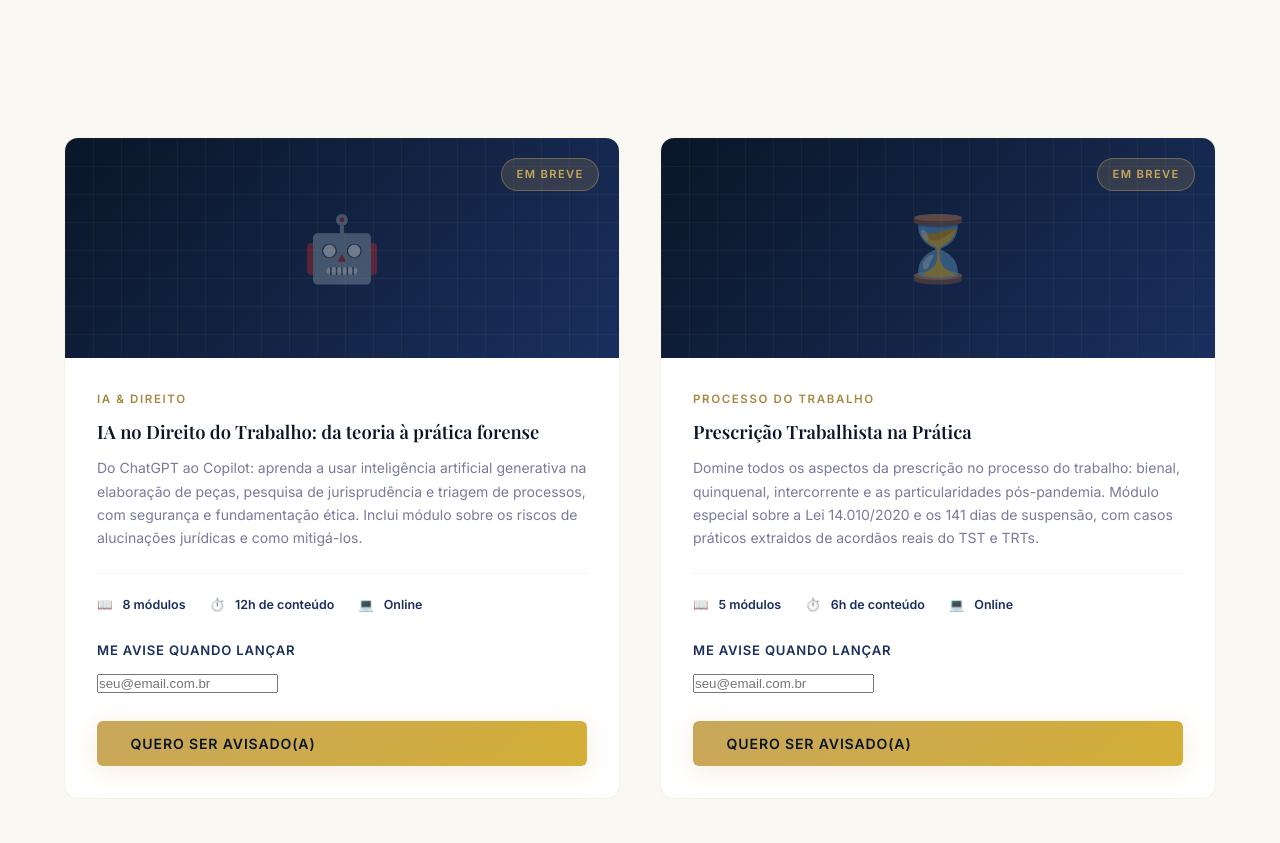
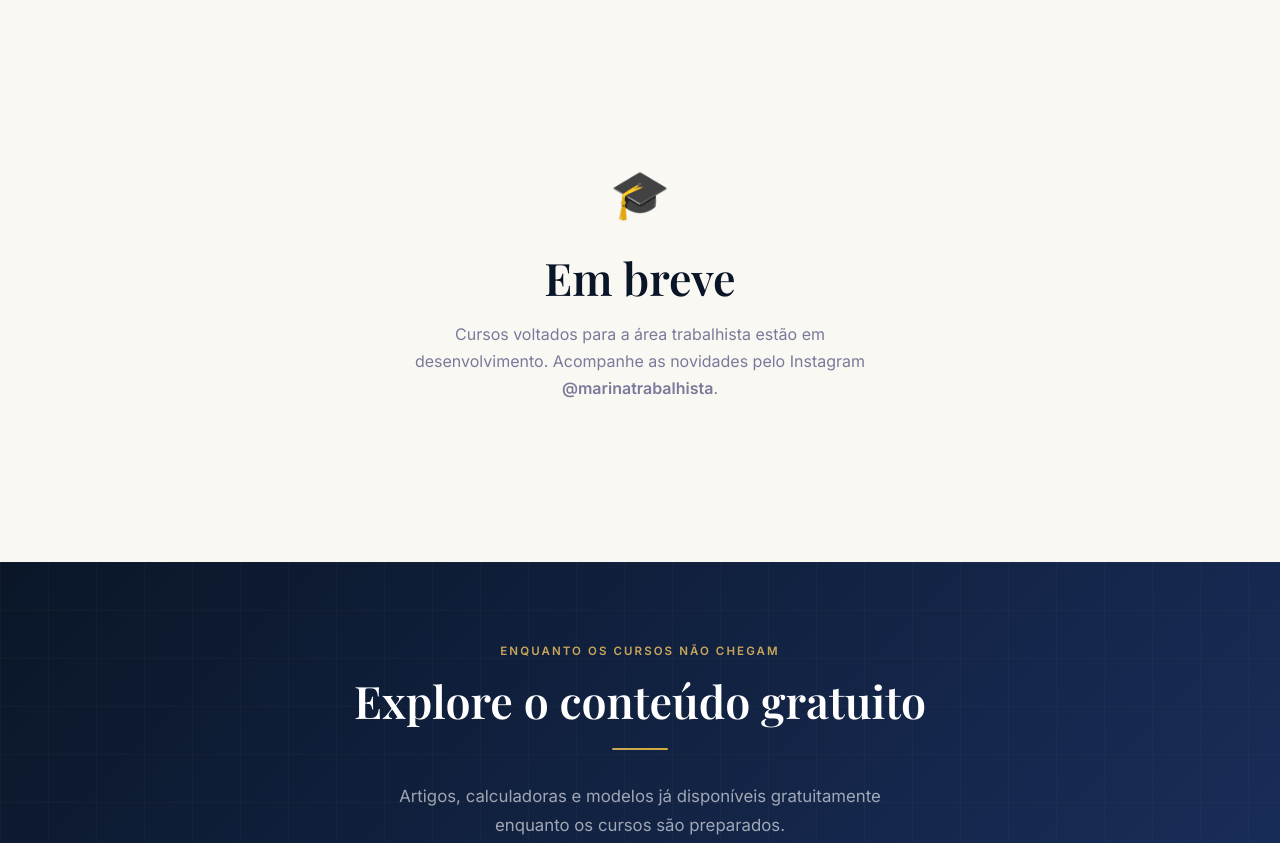
Before and after one commit to clubedeimoveisbh-pixel/site-dra, a plain HTML site: page cursos.html in a window 1280 px wide. Shown: the part 480-1323 px from the top of the page. Drawn offline with nearby package versions, Linux system fonts and the light colour scheme; a web font is replaced by a local one.

Commit message:
fix: remove ferramentas gratis do nav + cursos simplificado (em breve)

```diff
--- a/cursos.html
+++ b/cursos.html
@@ -28,63 +28,13 @@
 
 <section class="section" style="background:var(--cream)">
   <div class="container">
-
-    <div class="cursos-grid">
-
-      <div class="curso-card fade-up">
-        <div class="curso-thumb">
-          <div class="curso-thumb-icon">&#x1F916;</div>
-          <span class="curso-status-badge soon">Em breve</span>
-        </div>
-        <div class="curso-body">
-          <div class="curso-category">IA &amp; Direito</div>
-          <h3>IA no Direito do Trabalho: da teoria &agrave; pr&aacute;tica forense</h3>
-          <p>Do ChatGPT ao Copilot: aprenda a usar intelig&ecirc;ncia artificial generativa na elabora&ccedil;&atilde;o de pe&ccedil;as, pesquisa de jurisprud&ecirc;ncia e triagem de processos, com seguran&ccedil;a e fundamenta&ccedil;&atilde;o &eacute;tica. Inclui m&oacute;dulo sobre os riscos de alucina&ccedil;&otilde;es jur&iacute;dicas e como mitig&aacute;-los.</p>
-          <div class="curso-meta">
-            <div class="curso-meta-item">&#x1F4D6;&nbsp;<strong>8 m&oacute;dulos</strong></div>
-            <div class="curso-meta-item">&#x23F1;&#xFE0F;&nbsp;<strong>12h de conte&uacute;do</strong></div>
-            <div class="curso-meta-item">&#x1F4BB;&nbsp;<strong>Online</strong></div>
-          </div>
-          <form class="curso-interesse-form" onsubmit="registrarInteresse(event,'curso-ia')">
-            <div class="form-group">
-              <label for="email-ia">Me avise quando lan&ccedil;ar</label>
-              <input type="email" id="email-ia" placeholder="seu@email.com.br" required>
-            </div>
-            <button type="submit" class="btn btn-primary" style="width:100%">Quero ser avisado(a)</button>
-            <div class="curso-success" id="success-curso-ia" style="display:none;margin-top:1rem;padding:1rem;background:rgba(34,139,100,0.10);border:1px solid rgba(34,139,100,0.30);border-radius:6px;color:#2a8b64;font-size:0.875rem">
-              &#x2713;&nbsp;Perfeito! Voc&ecirc; ser&aacute; avisado(a) assim que o curso for lan&ccedil;ado.
-            </div>
-          </form>
-        </div>
-      </div>
-
-      <div class="curso-card fade-up">
-        <div class="curso-thumb">
-          <div class="curso-thumb-icon">&#x23F3;</div>
-          <span class="curso-status-badge soon">Em breve</span>
-        </div>
-        <div class="curso-body">
-          <div class="curso-category">Processo do Trabalho</div>
-          <h3>Prescri&ccedil;&atilde;o Trabalhista na Pr&aacute;tica</h3>
-          <p>Domine todos os aspectos da prescri&ccedil;&atilde;o no processo do trabalho: bienal, quinquenal, intercorrente e as particularidades p&oacute;s-pandemia. M&oacute;dulo especial sobre a Lei 14.010/2020 e os 141 dias de suspens&atilde;o, com casos pr&aacute;ticos extraidos de acord&atilde;os reais do TST e TRTs.</p>
-          <div class="curso-meta">
-            <div class="curso-meta-item">&#x1F4D6;&nbsp;<strong>5 m&oacute;dulos</strong></div>
-            <div class="curso-meta-item">&#x23F1;&#xFE0F;&nbsp;<strong>6h de conte&uacute;do</strong></div>
-            <div class="curso-meta-item">&#x1F4BB;&nbsp;<strong>Online</strong></div>
-          </div>
-          <form class="curso-interesse-form" onsubmit="registrarInteresse(event,'curso-prescricao')">
-            <div class="form-group">
-              <label for="email-prescricao">Me avise quando lan&ccedil;ar</label>
-              <input type="email" id="email-prescricao" placeholder="seu@email.com.br" required>
-            </div>
-            <button type="submit" class="btn btn-primary" style="width:100%">Quero ser avisado(a)</button>
-            <div class="curso-success" id="success-curso-prescricao" style="display:none;margin-top:1rem;padding:1rem;background:rgba(34,139,100,0.10);border:1px solid rgba(34,139,100,0.30);border-radius:6px;color:#2a8b64;font-size:0.875rem">
-              &#x2713;&nbsp;Perfeito! Voc&ecirc; ser&aacute; avisado(a) assim que o curso for lan&ccedil;ado.
-            </div>
-          </form>
-        </div>
-      </div>
-
+    <div style="text-align:center;padding:4rem 2rem">
+      <div style="font-size:3rem;margin-bottom:1rem">🎓</div>
+      <h2 style="font-family:'Playfair Display',serif;color:var(--navy-deep);margin-bottom:1rem">Em breve</h2>
+      <p style="color:var(--text-light);max-width:500px;margin:0 auto">
+        Cursos voltados para a &aacute;rea trabalhista est&atilde;o em desenvolvimento.
+        Acompanhe as novidades pelo Instagram <strong>@marinatrabalhista</strong>.
+      </p>
     </div>
   </div>
 </section>
@@ -106,17 +56,5 @@
 
 <div id="footer-placeholder"></div>
 <script src="js/nav.js"></script>
-<script>
-function registrarInteresse(e, cursoId) {
-  e.preventDefault();
-  var btn = e.target.querySelector('button[type="submit"]');
-  btn.disabled = true;
-  btn.textContent = 'Registrando...';
-  setTimeout(function() {
-    document.getElementById('success-' + cursoId).style.display = 'block';
-    btn.style.display = 'none';
-  }, 600);
-}
-</script>
 </body>
 </html>
--- a/js/nav.js
+++ b/js/nav.js
@@ -19,9 +19,6 @@
       <a href="/modelos.html">Modelos Gratuitos</a>
       <a href="/cursos.html">Cursos</a>
     </div>
-    <div class="nav-cta">
-      <a href="/ferramentas.html">Ferramentas Grátis</a>
-    </div>
     <button class="nav-hamburger" id="hamburger" aria-label="Menu">
       <span></span><span></span><span></span>
     </button>
@@ -33,7 +30,6 @@
     <a href="/ferramentas.html">Ferramentas</a>
     <a href="/modelos.html">Modelos Gratuitos</a>
     <a href="/cursos.html">Cursos</a>
-    <a href="/ferramentas.html" class="mobile-cta">Ferramentas Grátis</a>
   </nav>
 </nav>`;
 
```
